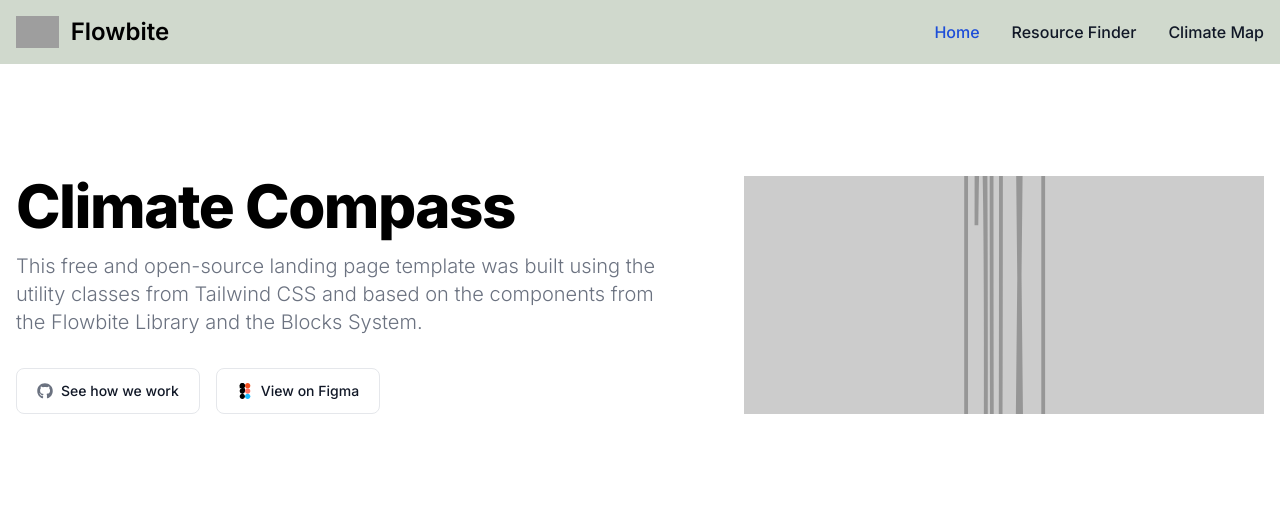
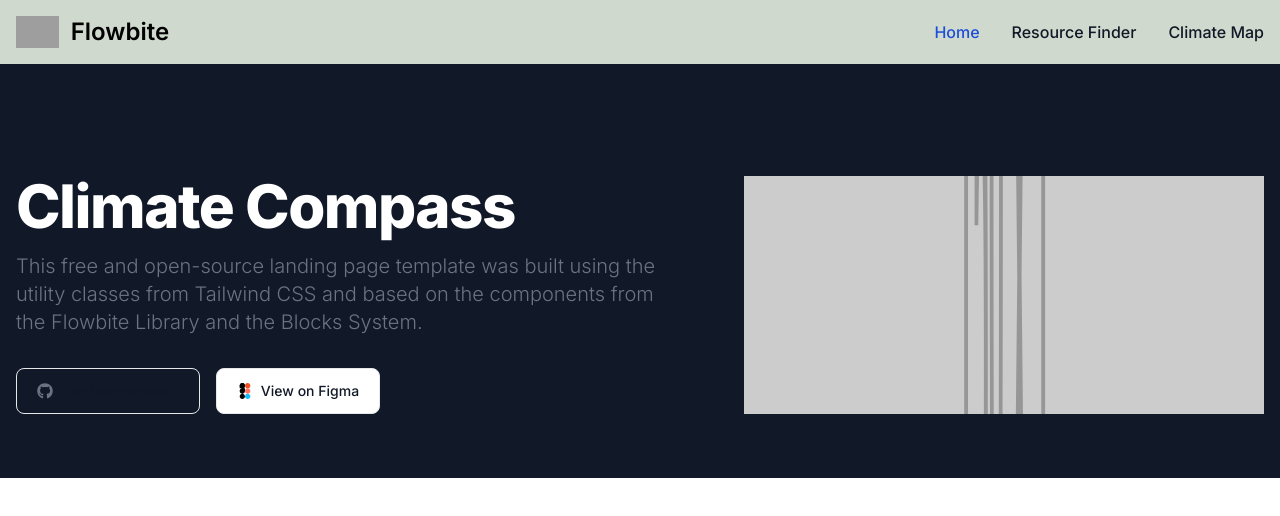
Before and after one commit to Phalanyx/ClimateCompass, a Next.js app in the folder frontend/: page / in a window 1280 px wide. Shown: the top 516 px of the page. Built offline with nearby package versions, Linux system fonts and the light colour scheme; grey boxes are pictures that could not be loaded.

Commit message:
fixed tailwind styling

```diff
--- a/frontend/components/Hero.js
+++ b/frontend/components/Hero.js
@@ -2,13 +2,13 @@ import React from 'react';
 
 const Hero = () => {
   return (
-    <section className="bg-white dark:bg-gray-900">
+    <section className="bg-gray-900">
       <div className="grid max-w-screen-xl px-4 pt-20 pb-8 mx-auto lg:gap-8 xl:gap-0 lg:py-16 lg:grid-cols-12 lg:pt-28">
         <div className="mr-auto place-self-center lg:col-span-7">
-          <h1 className="max-w-2xl mb-4 text-4xl font-extrabold leading-none tracking-tight md:text-5xl xl:text-6xl dark:text-white">
+          <h1 className="max-w-2xl mb-4 text-4xl font-extrabold leading-none tracking-tight md:text-5xl xl:text-6xl text-white">
             Climate Compass
           </h1>
-          <p className="max-w-2xl mb-6 font-light text-gray-500 lg:mb-8 md:text-lg lg:text-xl dark:text-gray-400">
+          <p className="max-w-2xl mb-6 font-light text-gray-500 lg:mb-8 md:text-lg lg:text-xl">
             This free and open-source landing page template was built using the utility classes from{' '}
             <a href="https://tailwindcss.com" target="_blank" rel="noopener noreferrer" className="hover:underline">
               Tailwind CSS
@@ -30,7 +30,7 @@ const Hero = () => {
               className="inline-flex items-center justify-center w-full px-5 py-3 text-sm font-medium text-center text-gray-900 border border-gray-200 rounded-lg sm:w-auto hover:bg-gray-100 focus:ring-4 focus:ring-gray-100 dark:text-white dark:border-gray-700 dark:hover:bg-gray-700 dark:focus:ring-gray-800"
             >
               <svg
-                className="w-4 h-4 mr-2 text-gray-500 dark:text-gray-200"
+                className="w-4 h-4 mr-2 text-gray-500"
                 fill="currentColor"
                 xmlns="http://www.w3.org/2000/svg"
                 viewBox="0 0 496 512"
--- a/frontend/pages/components/resources.js
+++ b/frontend/pages/resources.js
@@ -1,3 +1,5 @@
+
+import '../app/globals.css'
 import React from 'react'
 
 const resources = () => {
--- a/frontend/tailwind.config.js
+++ b/frontend/tailwind.config.js
@@ -1,9 +1,10 @@
 /** @type {import('tailwindcss').Config} */
 module.exports = {
   content: [
-    './pages/**/*.{js,ts,jsx,tsx,mdx}',
-    './components/**/*.{js,ts,jsx,tsx,mdx}',
-    './app/**/*.{js,ts,jsx,tsx,mdx}',
+    './pages/**/*.{js,ts,jsx,tsx,mdx}',  // Include all files in pages directory and its subdirectories
+    './components/**/*.{js,ts,jsx,tsx,mdx}', // Include all files in components directory and its subdirectories
+    './app/**/*.{js,ts,jsx,tsx,mdx}',  // Include all files in app directory and its subdirectories
+    './*.{js,ts,jsx,tsx,mdx}',  // Include any root level JS/TS/JSX/TSX/MDX files
   ],
   theme: {
     extend: {
```
